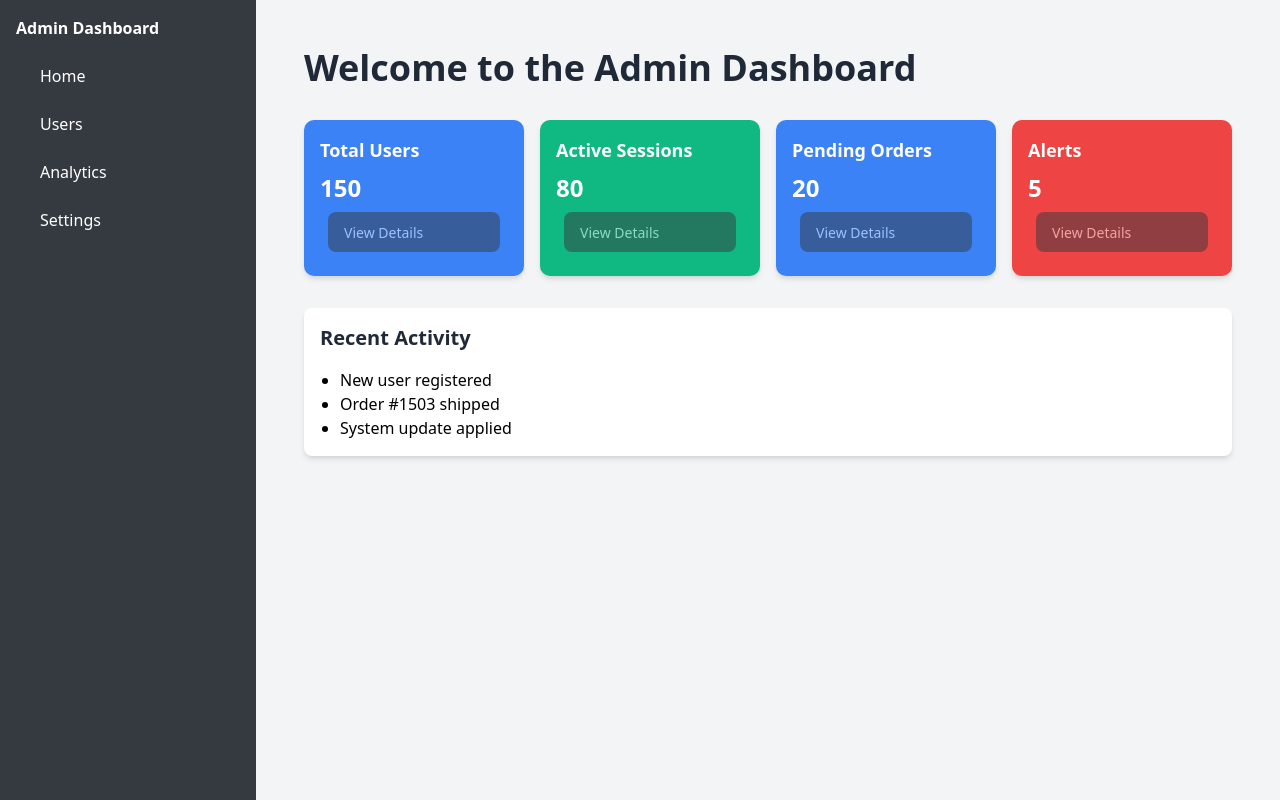
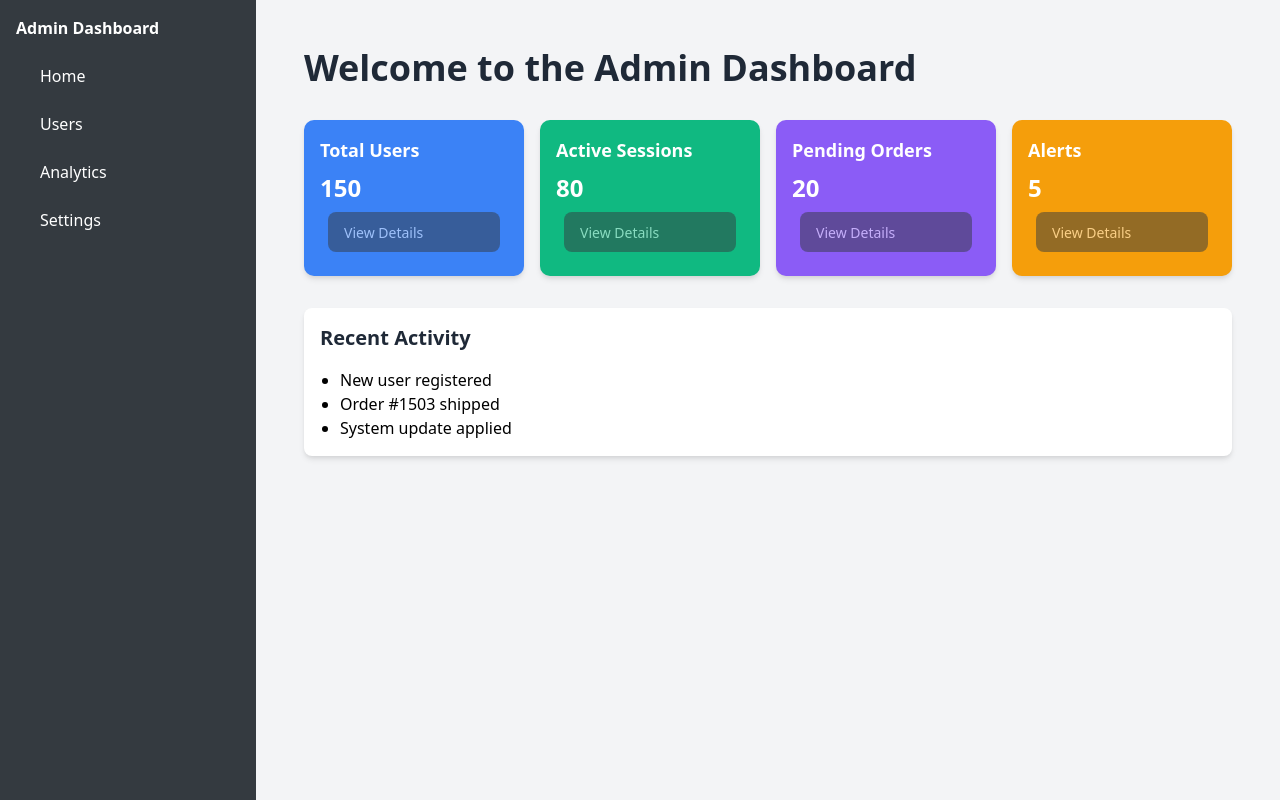
Before and after one commit to hemanth-bavirisetty/station-s-tasks, a Django app: page / in a window 1280 px wide. Run offline with Django 5.2, Linux system fonts and the light colour scheme; some libraries are stand-ins or nearby versions.

Commit message:
color changes task4

```diff
--- a/02/Task4/admin_dashboard/dashboard/templates/dashboard/index.html
+++ b/02/Task4/admin_dashboard/dashboard/templates/dashboard/index.html
@@ -88,7 +88,7 @@
                         <button class="text-sm">View Details</button>
                     </div>
                 </div>
-                <div class="bg-blue-500 text-white rounded-lg shadow-md p-4 card">
+                <div class="bg-purple-500 text-white rounded-lg shadow-md p-4 card">
                     <div class="flex items-center justify-between mb-2">
                         <h2 class="text-lg font-bold">Pending Orders</h2>
                         <i class="fas fa-box text-white"></i>
@@ -98,7 +98,7 @@
                         <button class="text-sm">View Details</button>
                     </div>
                 </div>
-                <div class="bg-red-500 text-white rounded-lg shadow-md p-4 card">
+                <div class="bg-yellow-500 text-white rounded-lg shadow-md p-4 card">
                     <div class="flex items-center justify-between mb-2">
                         <h2 class="text-lg font-bold">Alerts</h2>
                         <i class="fas fa-exclamation-circle text-white"></i>
```
